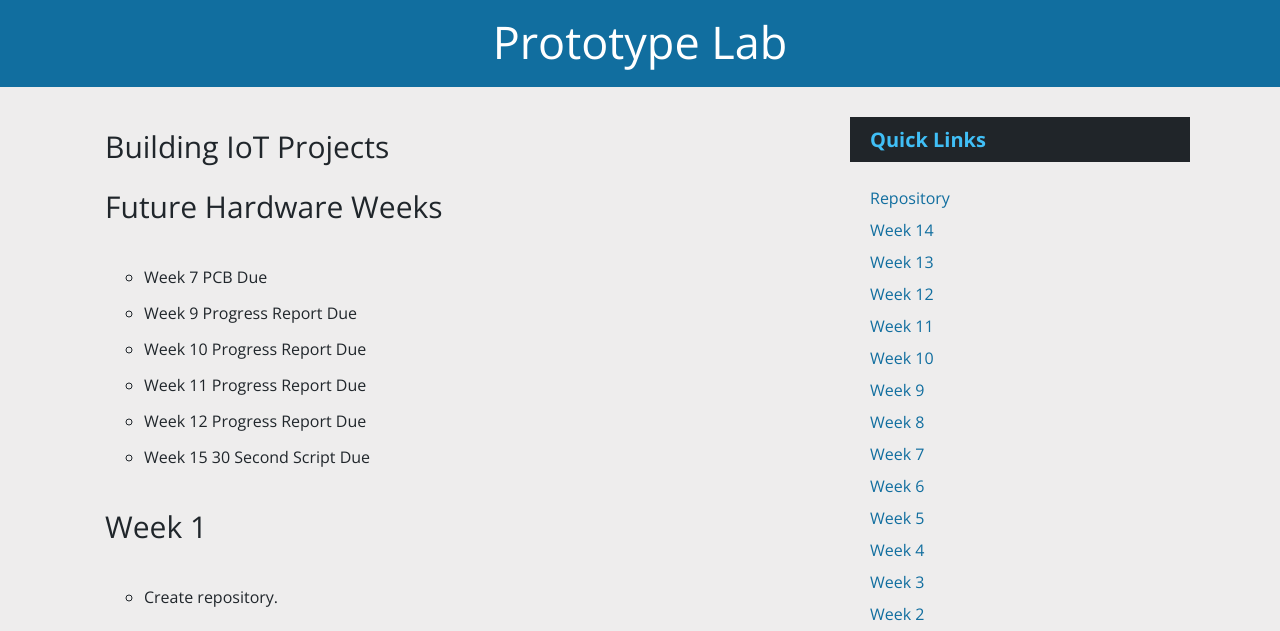
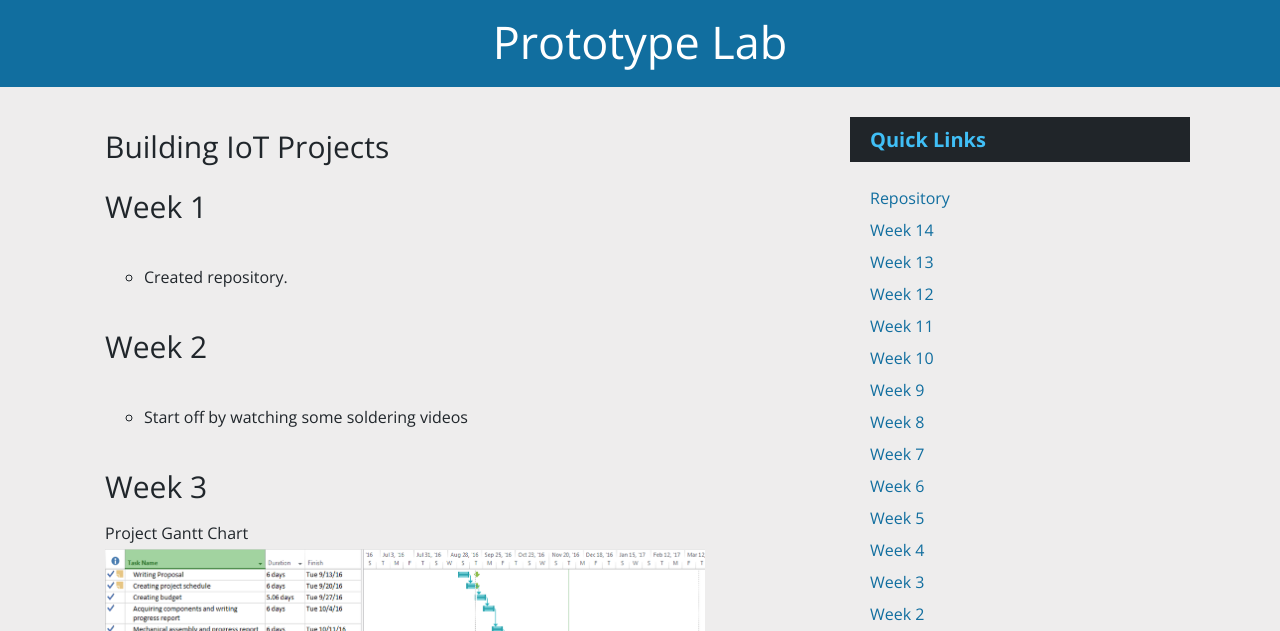
Before and after one commit to ssehra/ssehra.github.io, a plain HTML site: page index.html in a window 1280 px wide. Shown: the part 169-800 px from the top of the page. Drawn offline with nearby package versions, Linux system fonts and the light colour scheme.

Commit message:
Update indexcontent.html

```diff
--- a/indexcontent.html
+++ b/indexcontent.html
@@ -4,24 +4,12 @@
  </HEADER>
 
 
- <SECTION ID="Section_15">
-  <H3>Future Hardware Weeks</H3>
-  <p><ul>
-   <li>Week 7 PCB Due</li>
-   <li>Week 9 Progress Report Due</li>
-   <li>Week 10 Progress Report Due</li>
-   <li>Week 11 Progress Report Due</li>
-   <li>Week 12 Progress Report Due</li>
-   <li>Week 15 30 Second Script Due</li>
-  </ul></p>
- </SECTION>
-
 
  <SECTION ID="Section_1">
  <H3>Week 1</H3>
   <p>
    <ul>
-	   <li>Create repository.</li>
+	   <li>Created repository.</li>
    </ul>
   </p>
  </SECTION>
```
